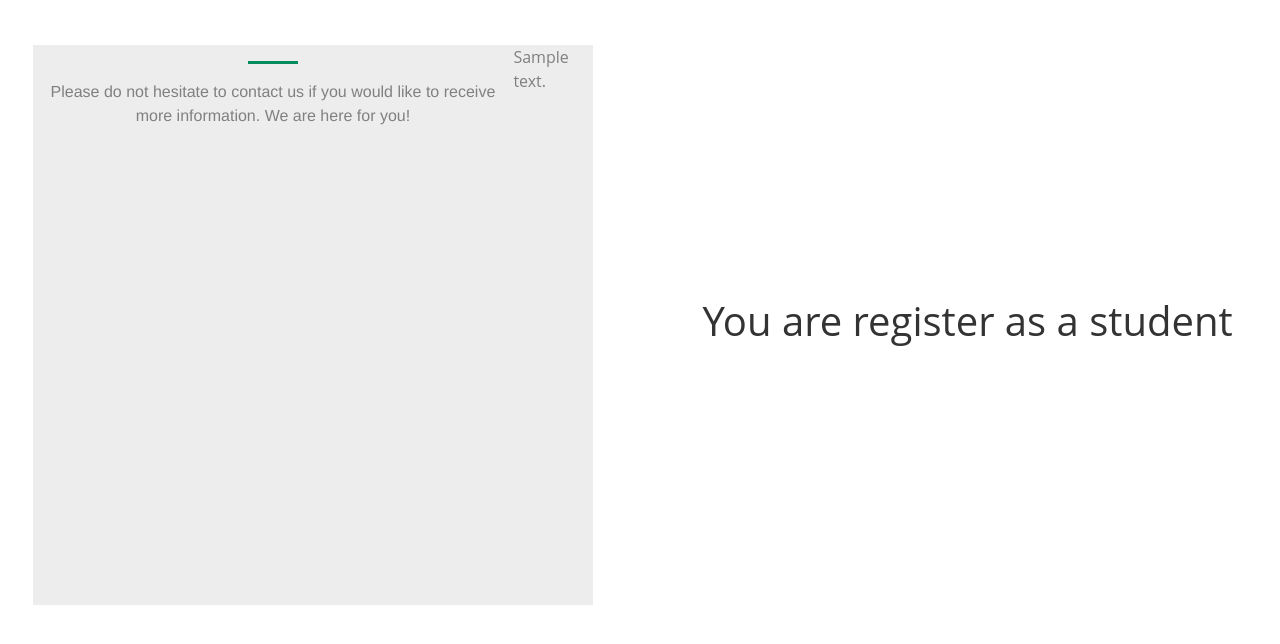
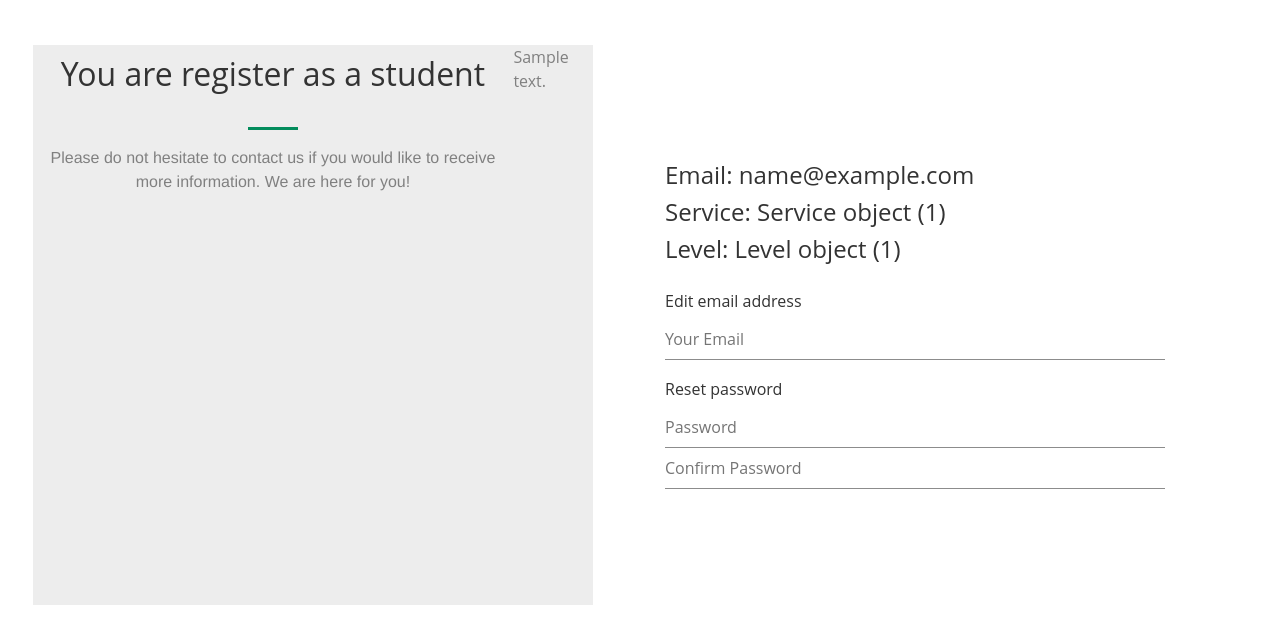
Before and after one commit to CarinaLR/BrainSkills, a Django app: template project5/brainSkills/templates/brainSkills/profile_student.html in a window 1280 px wide. Shown: the part 56-700 px from the top of the page. Run offline with Django 3.2, Linux system fonts and the light colour scheme; the template is opened without the code that fills it: values that come from a table or form of the project are taken from there, others are empty; tables that the repository leaves empty hold one stand-in row (values such as "Sample post"); some libraries are stand-ins or nearby versions.

Commit message:
student profile

```diff
--- a/project5/brainSkills/templates/brainSkills/profile_student.html
+++ b/project5/brainSkills/templates/brainSkills/profile_student.html
@@ -15,6 +15,11 @@
         {% if user.is_authenticated %}
         <h1 class="titleAbout_page">Hello {{ user.username }}!</h1>
         {% endif %}
+        <div class="input_group">
+          <div class="input_block">
+            <h2>You are register as a student</h2>
+          </div>
+        </div>
         <hr id="separate_line_s" />
         <div class="textAbout_page_la">
           Please do not hesitate to contact us if you would like to receive more
@@ -31,7 +36,42 @@
       {% csrf_token %}
       <div class="input_group">
         <div class="input_block">
-          <h1>You are register as a student</h1>
+          <h4>Email: {{student.user.email}}</h4>
+          <h4>Service: {{ service }}</h4>
+          <h4>Level: {{ level }}</h4>
+        </div>
+      </div>
+
+      <div class="input_group">
+        <div class="input_block">
+          <h6>Edit email address</h6>
+          <input
+            type="email"
+            name="email"
+            class="input_rule"
+            placeholder="Your Email"
+            style="color: #000000; border: 1px solid #8c8c8c"
+          />
+        </div>
+      </div>
+
+      <div class="input_group">
+        <div class="input_block">
+          <h6>Reset password</h6>
+          <input
+            type="password"
+            name="password"
+            class="input_rule"
+            placeholder="Password"
+            style="color: #000000; border: 1px solid #8c8c8c"
+          />
+          <input
+            type="password"
+            name="con_pass"
+            class="input_rule"
+            placeholder="Confirm Password"
+            style="color: #000000; border: 1px solid #8c8c8c"
+          />
         </div>
       </div>
     </form>
```
